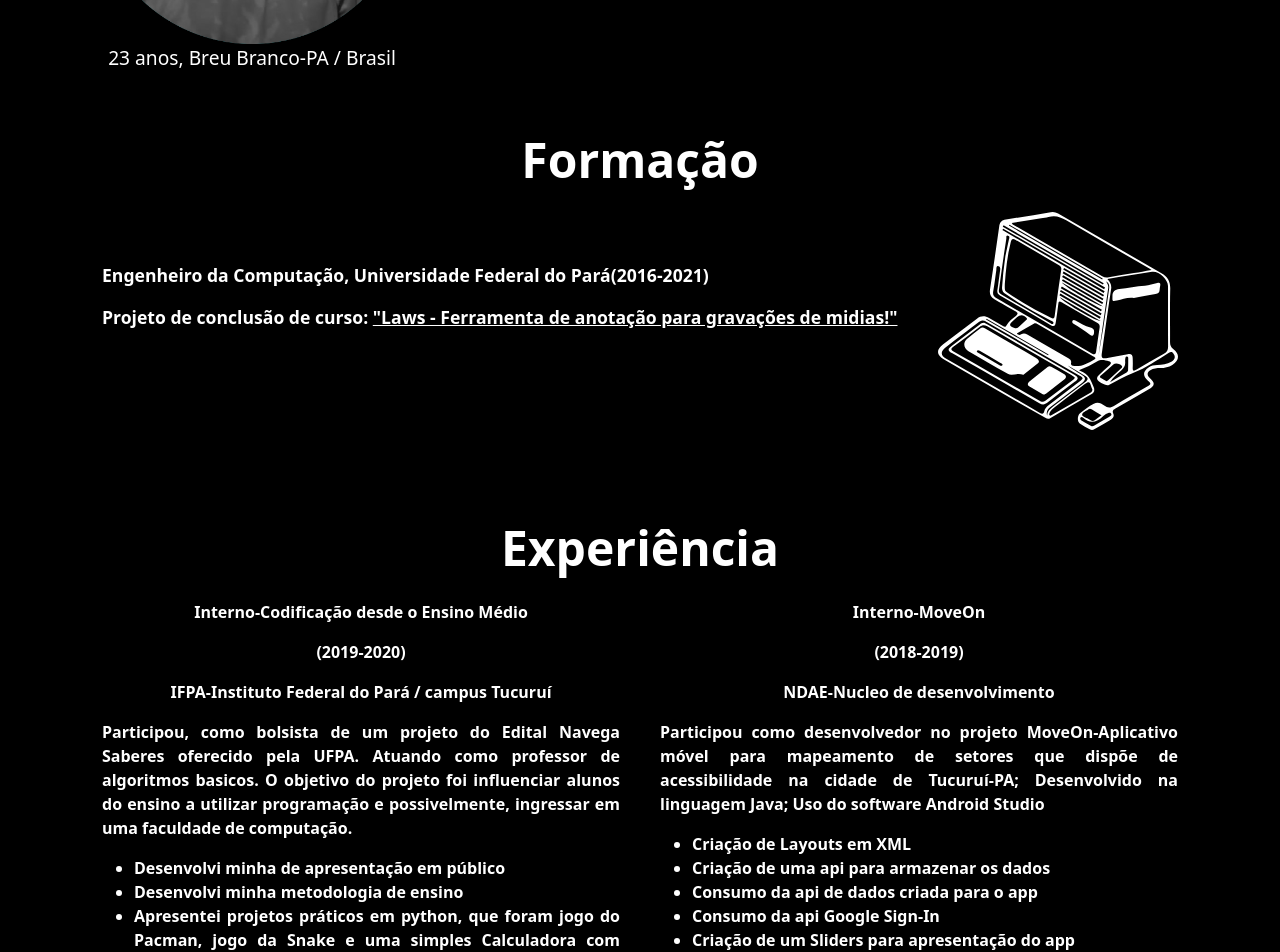
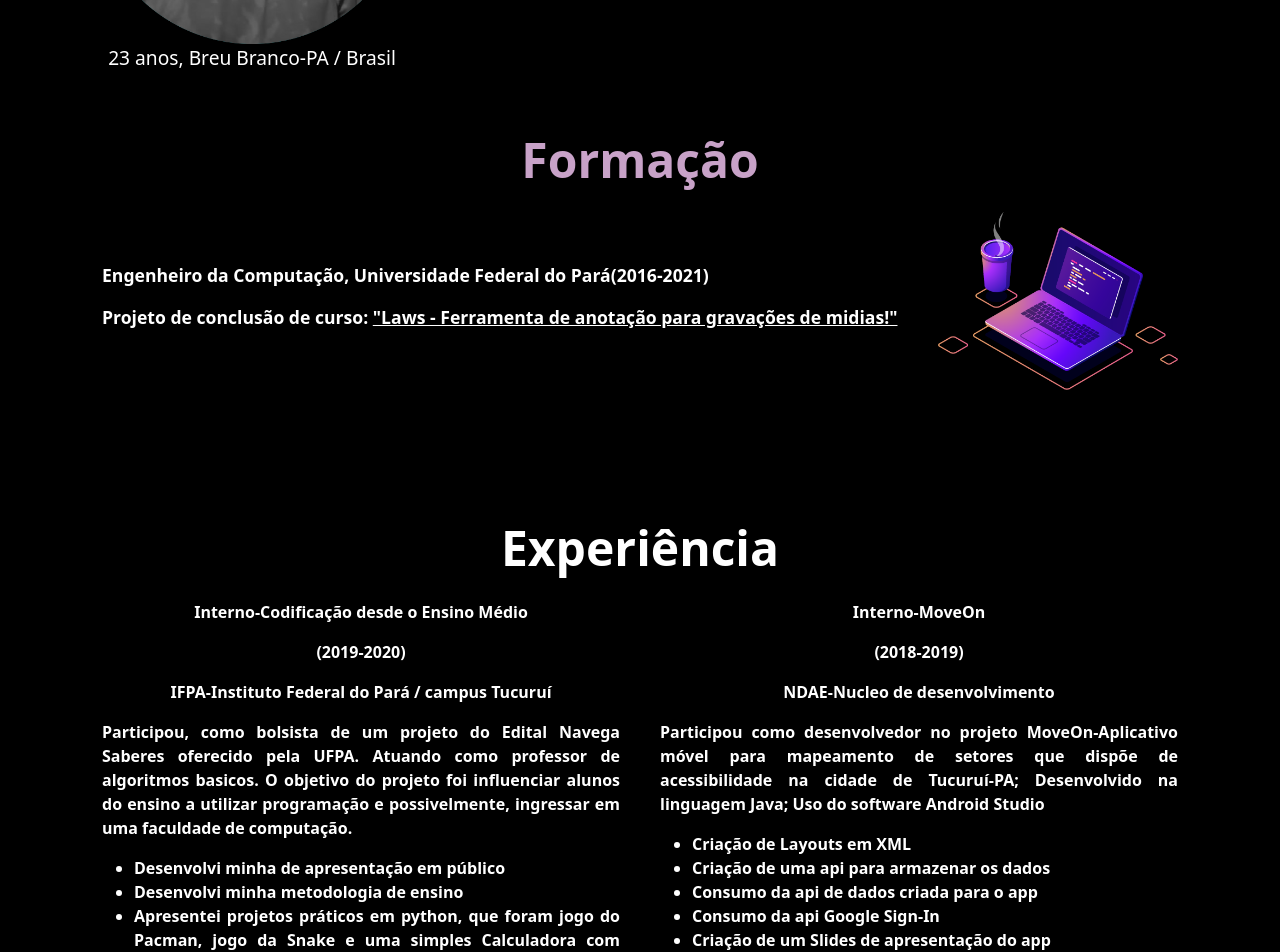
Before and after one commit to jkalebe/jkalebe.github.io, a React (Create React App) app: page / in a window 1280 px wide. Shown: the part 460-1412 px from the top of the page. Built offline with nearby package versions, Linux system fonts and the light colour scheme.

Commit message:
Icone top

```diff
--- a/src/App.css
+++ b/src/App.css
@@ -12,6 +12,7 @@
 .divTitle{
   font-size: 3em;
   font-weight: bold;
+  color: #C8A2C8;
 }
 
 /* --------------App------------------- */
--- a/src/components/Formation.jsx
+++ b/src/components/Formation.jsx
@@ -1,5 +1,5 @@
 import React from 'react'
-import Pc from './../assets/pc1.svg'
+import Pc from './../assets/computer-illustration.png'
 
 export default function Formation() {
     return (
--- a/src/components/Xperiencie.jsx
+++ b/src/components/Xperiencie.jsx
@@ -34,7 +34,7 @@ function Xperiencie() {
                         <li>Criação de uma api para armazenar os dados</li>
                         <li>Consumo da api de dados criada para o app</li>
                         <li>Consumo da api Google Sign-In</li>
-                        <li>Criação de um Sliders para apresentação do app</li>
+                        <li>Criação de um Slides de apresentação do app</li>
                     </ul>
                 </div>
             </div>
```
Also changed, not shown: src/assets/computer-illustration.png (added), 1 other file (tests, documents, lock files or other folders).
